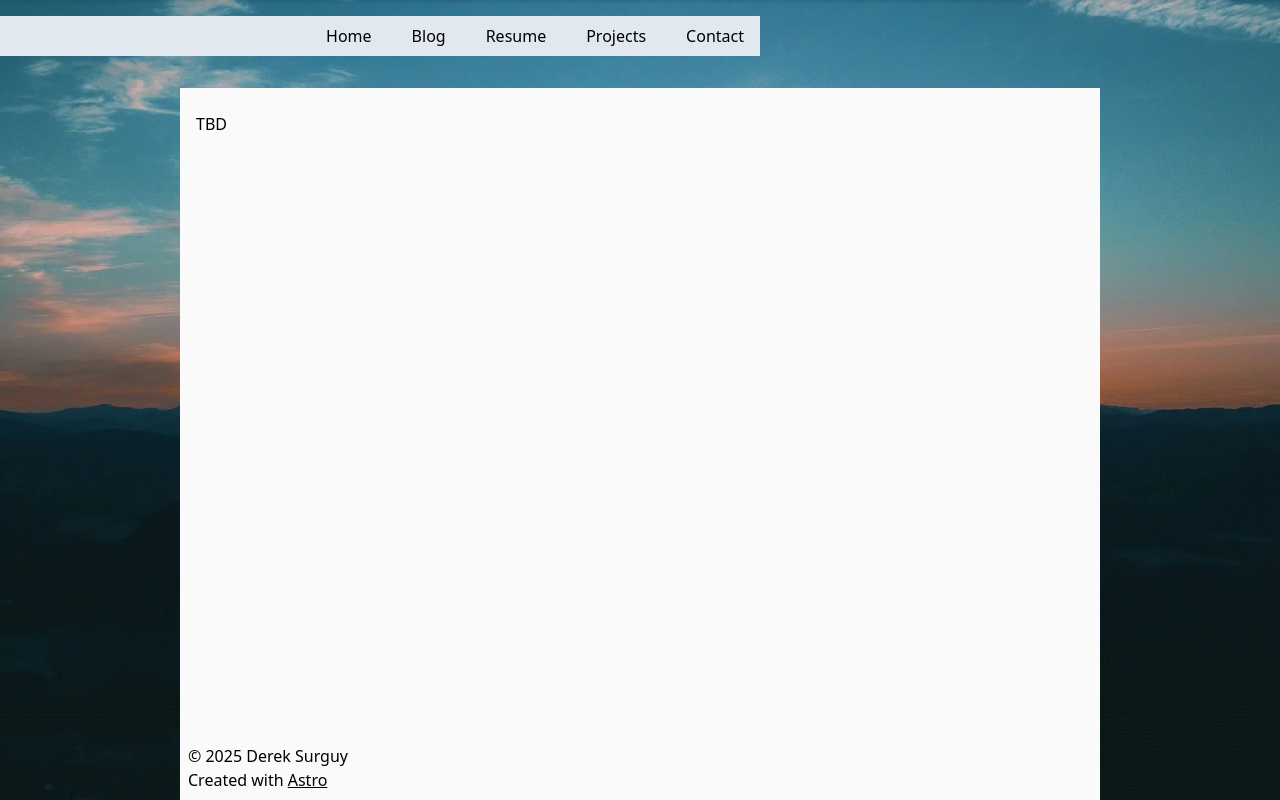
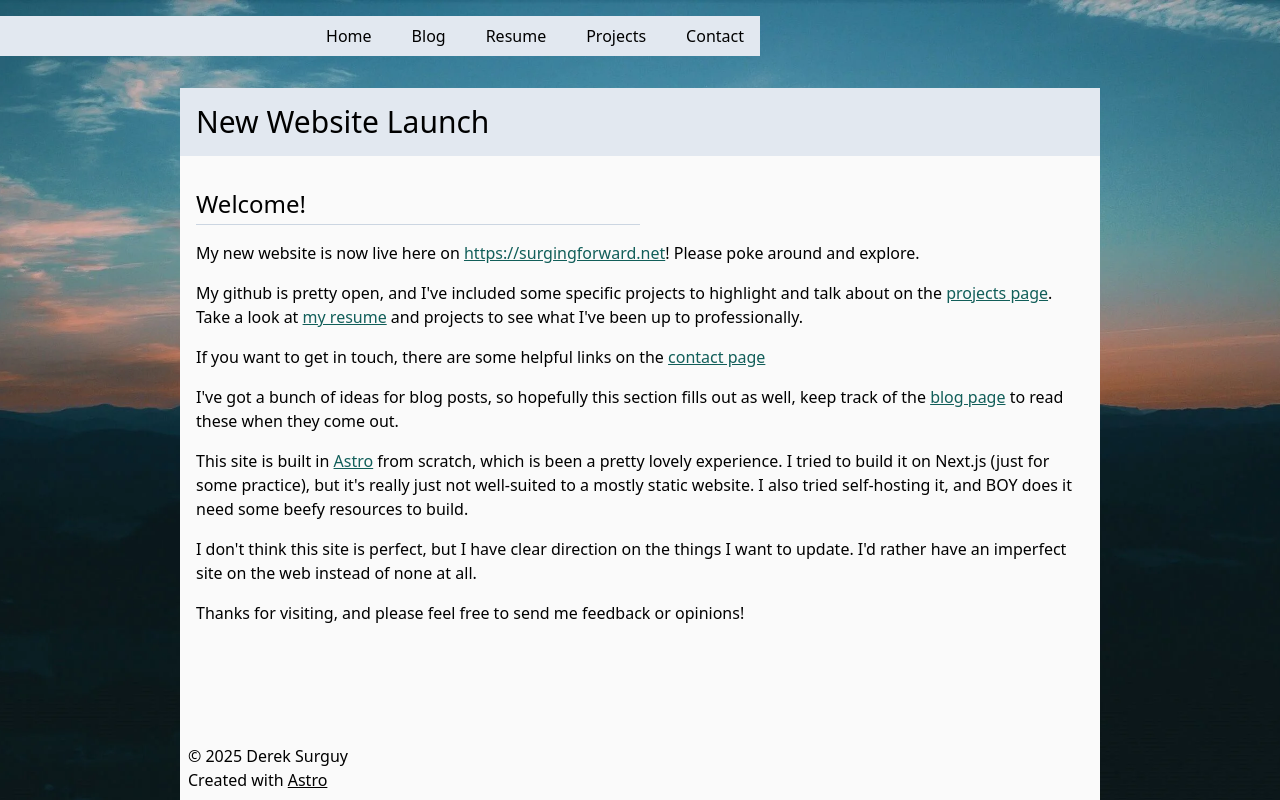
Before and after one commit to DSurguy/surgingforward.net, an Astro site: page /blog/new-website in a window 1280 px wide. Built offline with nearby package versions, Linux system fonts and the light colour scheme; Astro itself is replaced by a stand-in of ours.

Commit message:
Add header to blog page, write new website post

```diff
--- /dev/null
+++ b/src/components/BlogHeader.astro
@@ -0,0 +1,7 @@
+---
+const { title } = Astro.props;
+---
+
+<div class="bg-slate-200 dark:bg-slate-800">
+  <h1 class="text-3xl p-4">{title}</h1>
+</div>
--- a/src/content/blog/new-website.mdx
+++ b/src/content/blog/new-website.mdx
@@ -6,4 +6,17 @@ tags:
   - 'website'
 ---
 
-TBD
+## Welcome!
+My new website is now live here on [https://surgingforward.net](https://surgingforward.net)! Please poke around and explore.
+
+My github is pretty open, and I've included some specific projects to highlight and talk about on the [projects page](/projects). Take a look at [my resume](/resume) and projects to see what I've been up to professionally.
+
+If you want to get in touch, there are some helpful links on the [contact page](/contact)
+
+I've got a bunch of ideas for blog posts, so hopefully this section fills out as well, keep track of the [blog page](/blog) to read these when they come out.
+
+This site is built in [Astro](https://astro.build/) from scratch, which is been a pretty lovely experience. I tried to build it on Next.js (just for some practice), but it's really just not well-suited to a mostly static website. I also tried self-hosting it, and BOY does it need some beefy resources to build.
+
+I don't think this site is perfect, but I have clear direction on the things I want to update. I'd rather have an imperfect site on the web instead of none at all.
+
+Thanks for visiting, and please feel free to send me feedback or opinions!
--- a/src/pages/blog/[...slug].astro
+++ b/src/pages/blog/[...slug].astro
@@ -2,6 +2,7 @@
 import { type CollectionEntry, getCollection, render } from 'astro:content';
 import BlogPage from '@/layouts/BlogPage.astro';
 import * as blogComponents from '@/components/blogComponents'
+import BlogHeader from '@/components/BlogHeader.astro';
 
 export async function getStaticPaths() {
   const posts = await getCollection('blog');
@@ -17,6 +18,7 @@ const { Content } = await render(post);
 ---
 
 <BlogPage {...post.data}>
+  <BlogHeader title={post.data.title} projectId={post.id} />
   <div class="p-4 pb-16">
     <Content components={{ ...blogComponents }} />
   </div>
```
